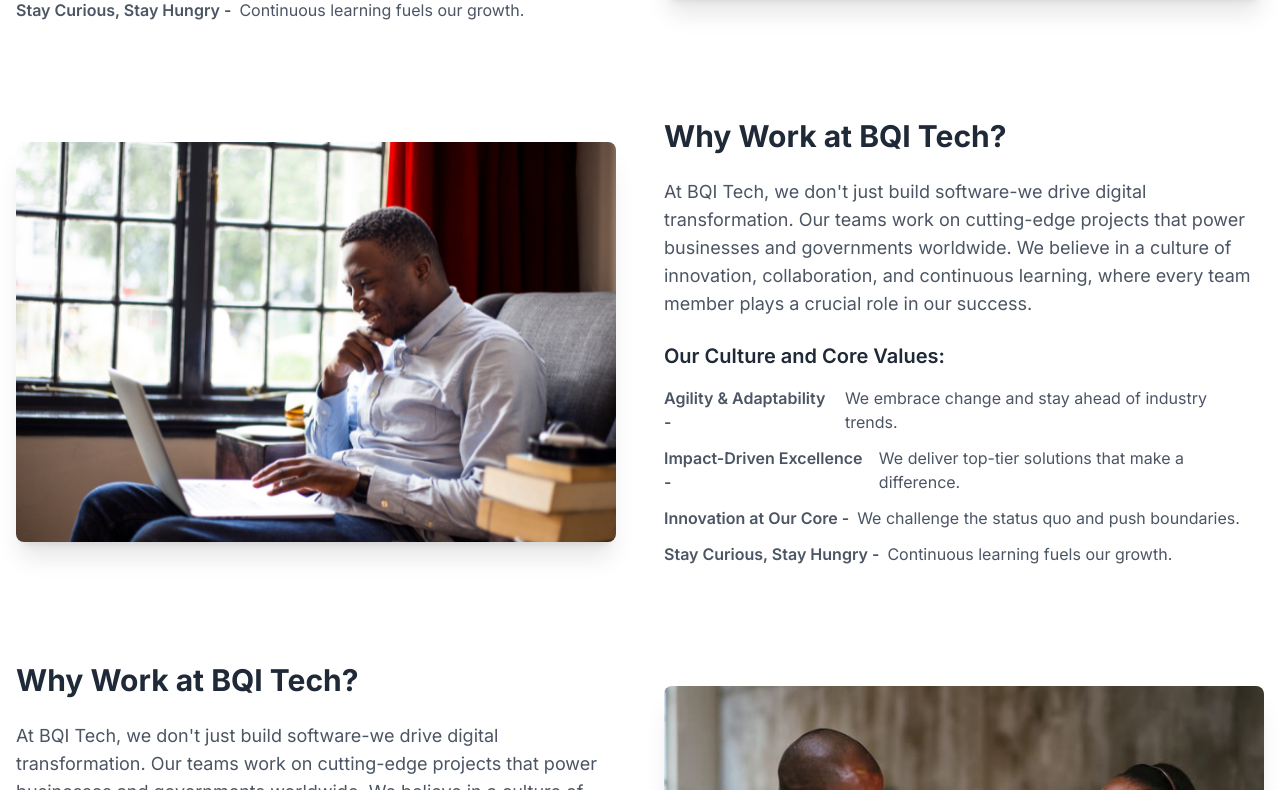
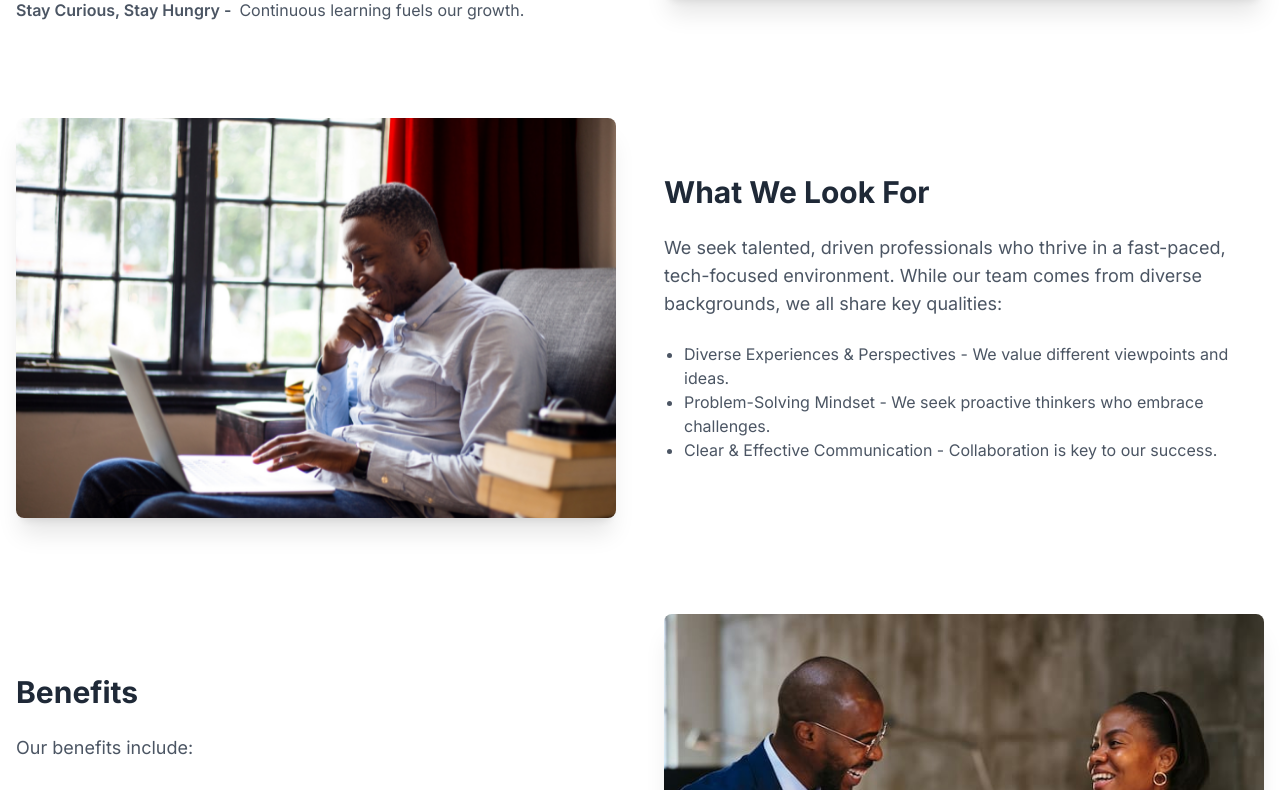
Before and after one commit to imosonik/BQI-TECH, a Next.js app: page /careers in a window 1280 px wide. Shown: the part 1030-1820 px from the top of the page. Built offline with nearby package versions, Linux system fonts and the light colour scheme; no server answers.

Commit message:
Refactor careers page layout and animations for improved user experience. Enhanced section rendering logic to ensure consistent styling and animation effects across all sections, while maintaining content integrity.

```diff
--- a/app/careers/page.tsx
+++ b/app/careers/page.tsx
@@ -183,7 +183,9 @@
         }
       `}</style>
 
-      {sections.map((section, index) => (
+      {sections.map((section, index) => {
+        if (index === 0) {
+          return (
             <motion.section
               key={section.title}
               initial={{ opacity: 0, y: 20 }}
@@ -193,10 +195,8 @@
             >
               <div className="grid md:grid-cols-2 gap-12 items-center">
                 <motion.div
-              className={`space-y-6 ${
-                index % 2 === 0 ? "md:order-1" : "md:order-2"
-              }`}
-              initial={{ opacity: 0, x: index % 2 === 0 ? -50 : 50 }}
+                  className="space-y-6 md:order-1"
+                  initial={{ opacity: 0, x: -50 }}
                   animate={{ opacity: 1, x: 0 }}
                   transition={{ duration: 0.8, delay: 0.2 * index }}
                 >
@@ -231,6 +231,51 @@
                   </div>
                 </motion.div>
                 <motion.div
+                  className="relative h-[400px] md:order-2"
+                  initial={{ opacity: 0, scale: 0.9 }}
+                  animate={{ opacity: 1, scale: 1 }}
+                  transition={{ duration: 0.8, delay: 0.2 * index }}
+                >
+                  <Image
+                    src={section.image}
+                    alt={section.title}
+                    fill
+                    className="object-cover rounded-lg shadow-xl"
+                  />
+                </motion.div>
+              </div>
+            </motion.section>
+          )
+        }
+
+        return (
+          <motion.section
+            key={section.title}
+            initial={{ opacity: 0, y: 20 }}
+            animate={{ opacity: 1, y: 0 }}
+            transition={{ duration: 0.8, delay: 0.2 * index }}
+            className="mb-24"
+          >
+            <div className="grid md:grid-cols-2 gap-12 items-center">
+              <motion.div
+                className={`space-y-6 ${
+                  index % 2 === 0 ? "md:order-1" : "md:order-2"
+                }`}
+                initial={{ opacity: 0, x: index % 2 === 0 ? -50 : 50 }}
+                animate={{ opacity: 1, x: 0 }}
+                transition={{ duration: 0.8, delay: 0.2 * index }}
+              >
+                <h2 className="text-3xl font-bold text-gray-800">
+                  {section.title}
+                </h2>
+                <p className="text-lg text-gray-600">{section.content}</p>
+                <ul className="list-disc pl-5 text-gray-600">
+                  {section.points.map((point, i) => (
+                    <li key={i}>{point}</li>
+                  ))}
+                </ul>
+              </motion.div>
+              <motion.div
                 className={`relative h-[400px] ${
                   index % 2 === 0 ? "md:order-2" : "md:order-1"
                 }`}
@@ -247,7 +292,8 @@
               </motion.div>
             </div>
           </motion.section>
-      ))}
+        )
+      })}
 
       <motion.section
         initial={{ opacity: 0, y: 20 }}
```
Lines whose indentation alone changed are shown as unchanged.
